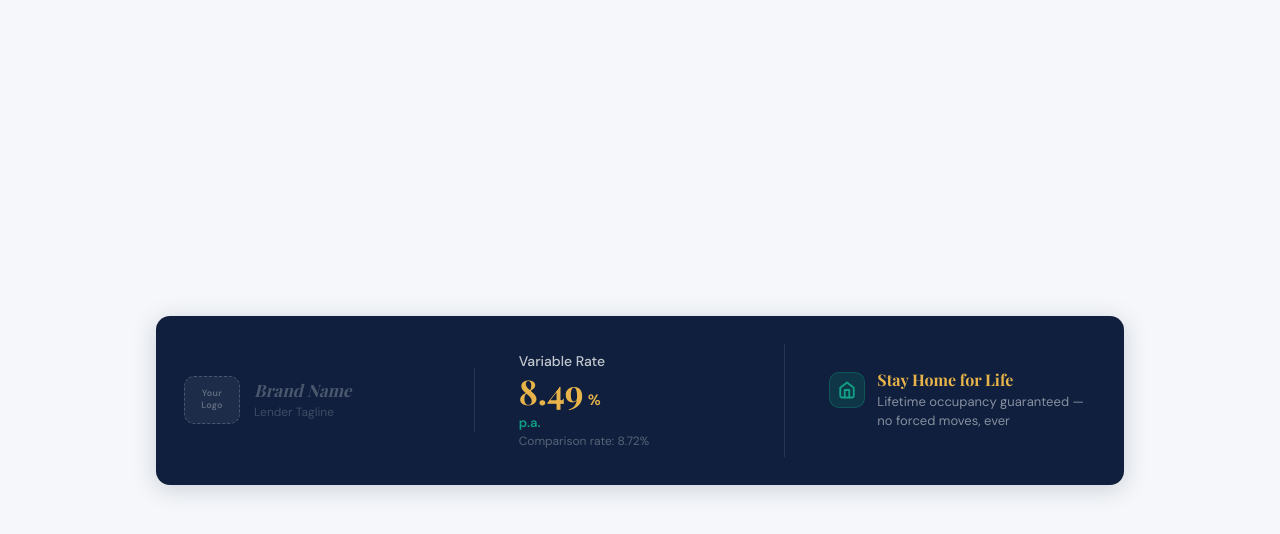
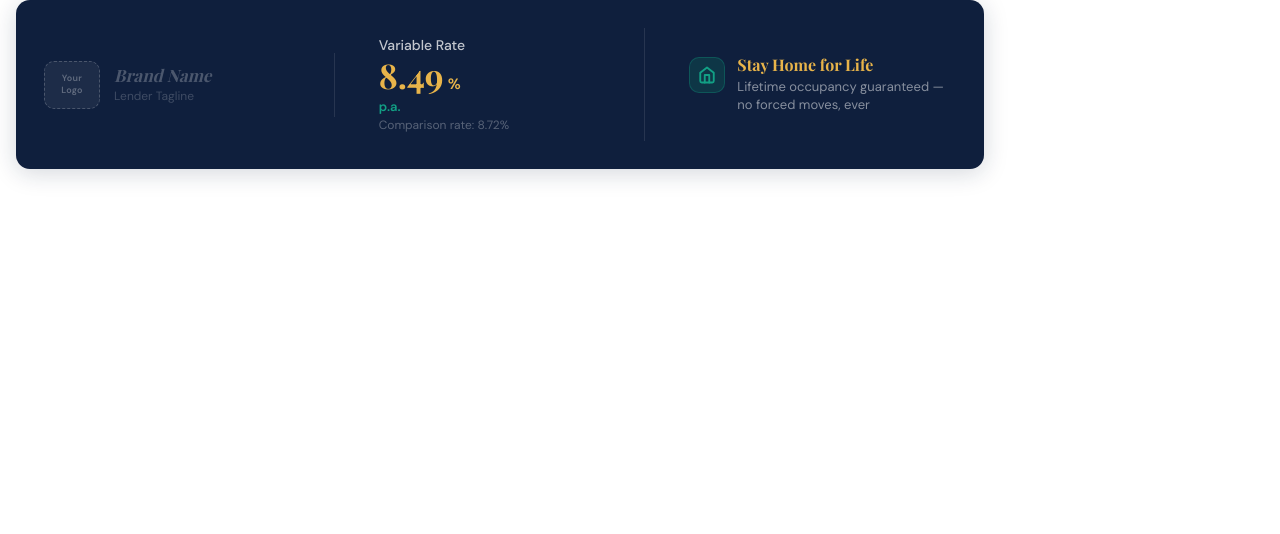
Before and after one commit to LORD-ZYTHOZ/SF-Lender_Sponsored, a plain HTML site: page index.html in a window 1280 px wide. Drawn offline with nearby package versions, Linux system fonts and the light colour scheme.

Commit message:
Remove body padding from index.html
Edge-to-edge layout with transparent background for embedding.

Co-Authored-By: Claude Opus 4.5 <noreply@anthropic.com>

```diff
--- a/index.html
+++ b/index.html
@@ -16,12 +16,8 @@
 
     body {
       margin: 0;
-      padding: 20px;
-      min-height: 100vh;
-      display: flex;
-      align-items: center;
-      justify-content: center;
-      background: #f5f7fa;
+      padding: 0;
+      background: transparent;
     }
 
     .sf-strip-wrap {
```
